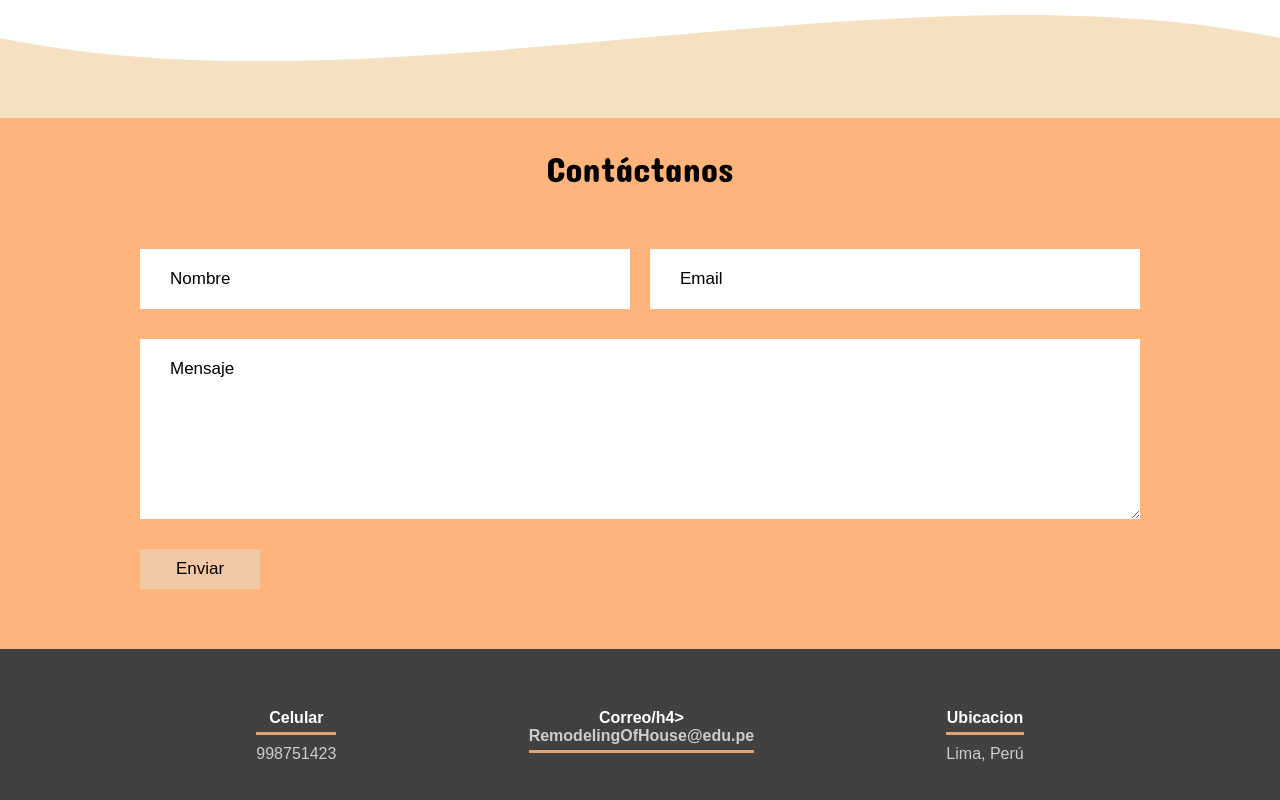
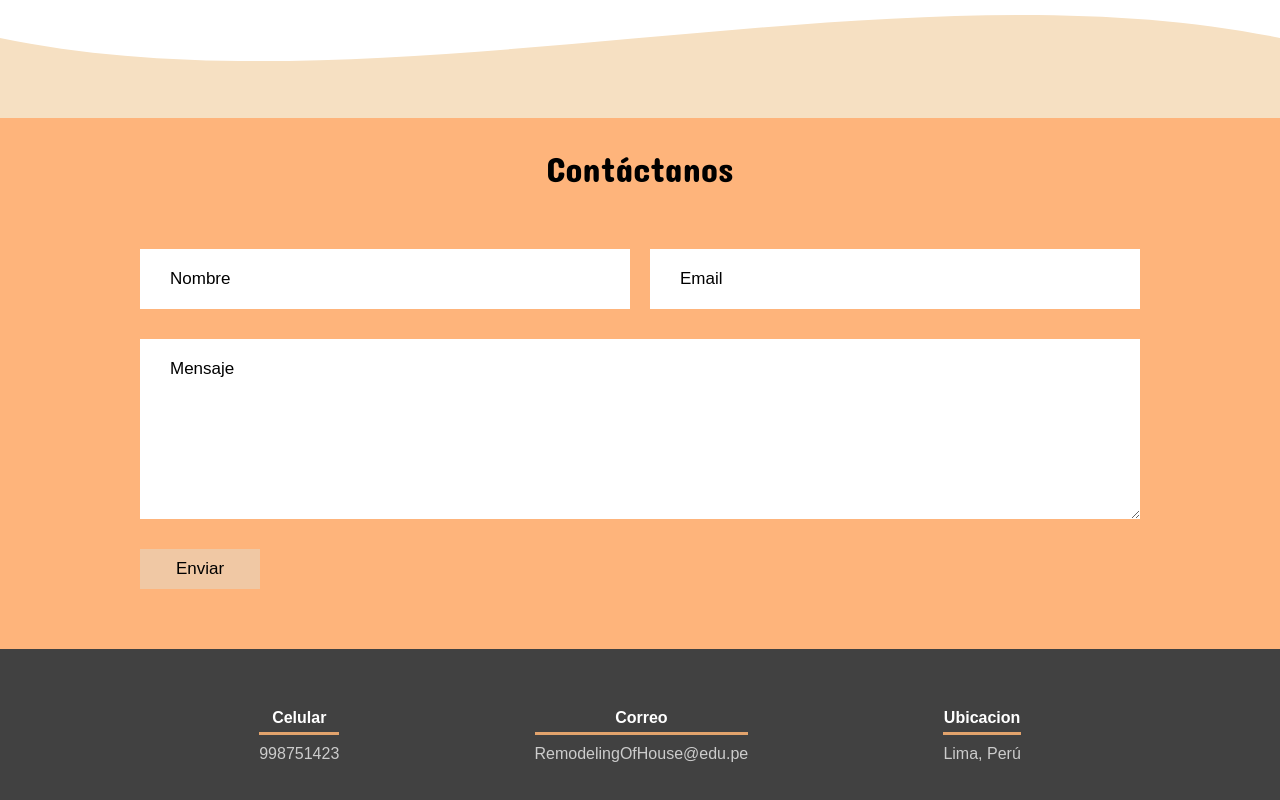
Before and after one commit to ElinorJr/Landing_Page, a plain HTML site: page index.html in a window 1280 px wide. Shown: the part 2829-3629 px from the top of the page. Drawn offline with Linux system fonts and the light colour scheme; files whose address does not match are found by name; a web font is replaced by a local one.

Commit message:
Update index.html

```diff
--- a/index.html
+++ b/index.html
@@ -146,7 +146,7 @@
                 <p>998751423</p>
             </div>
             <div class="content-foo">
-                <h4>Correo/h4>
+                <h4>Correo</h4>
                 <p>RemodelingOfHouse@edu.pe</p>
             </div>
             <div class="content-foo">
```
